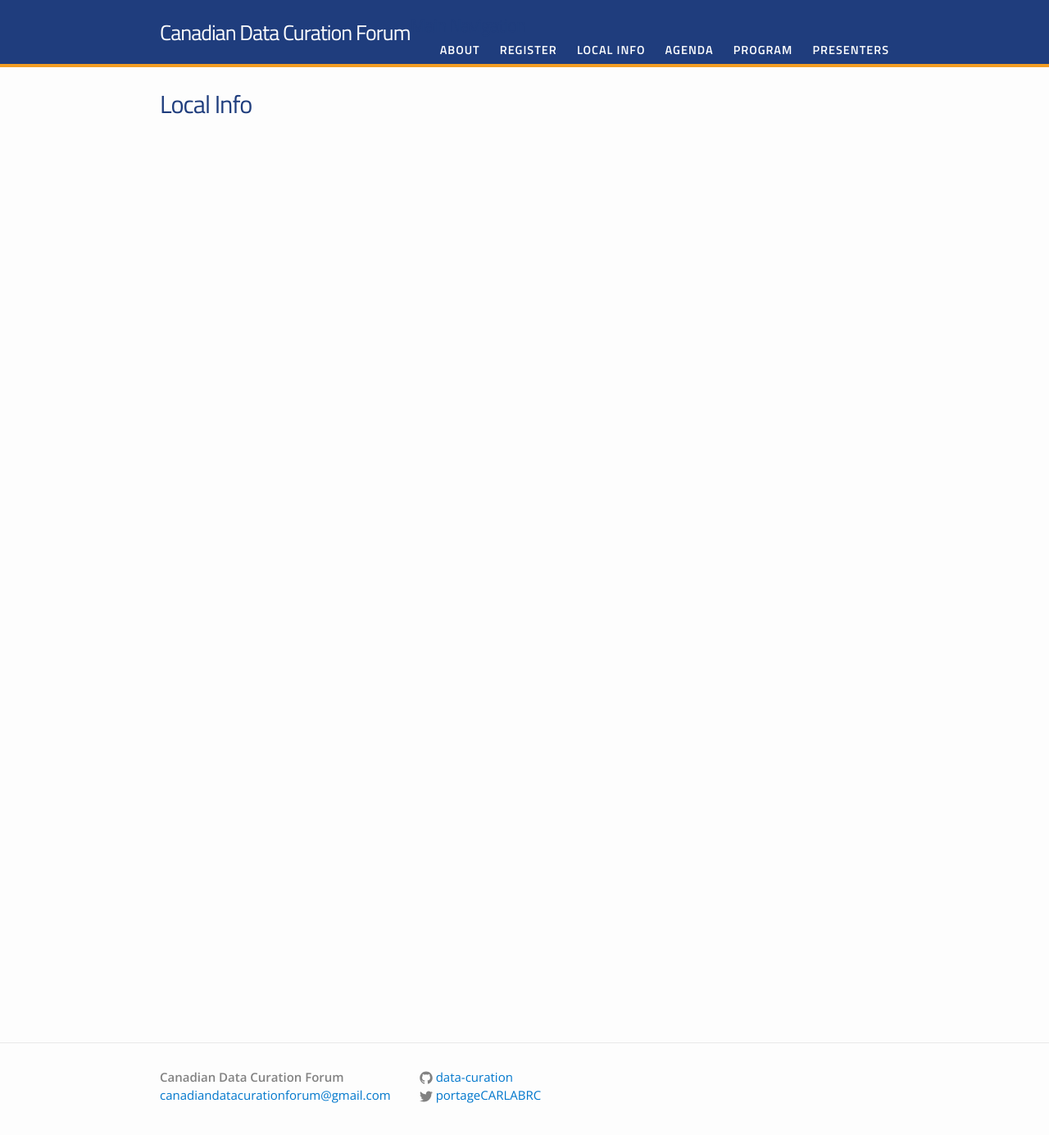
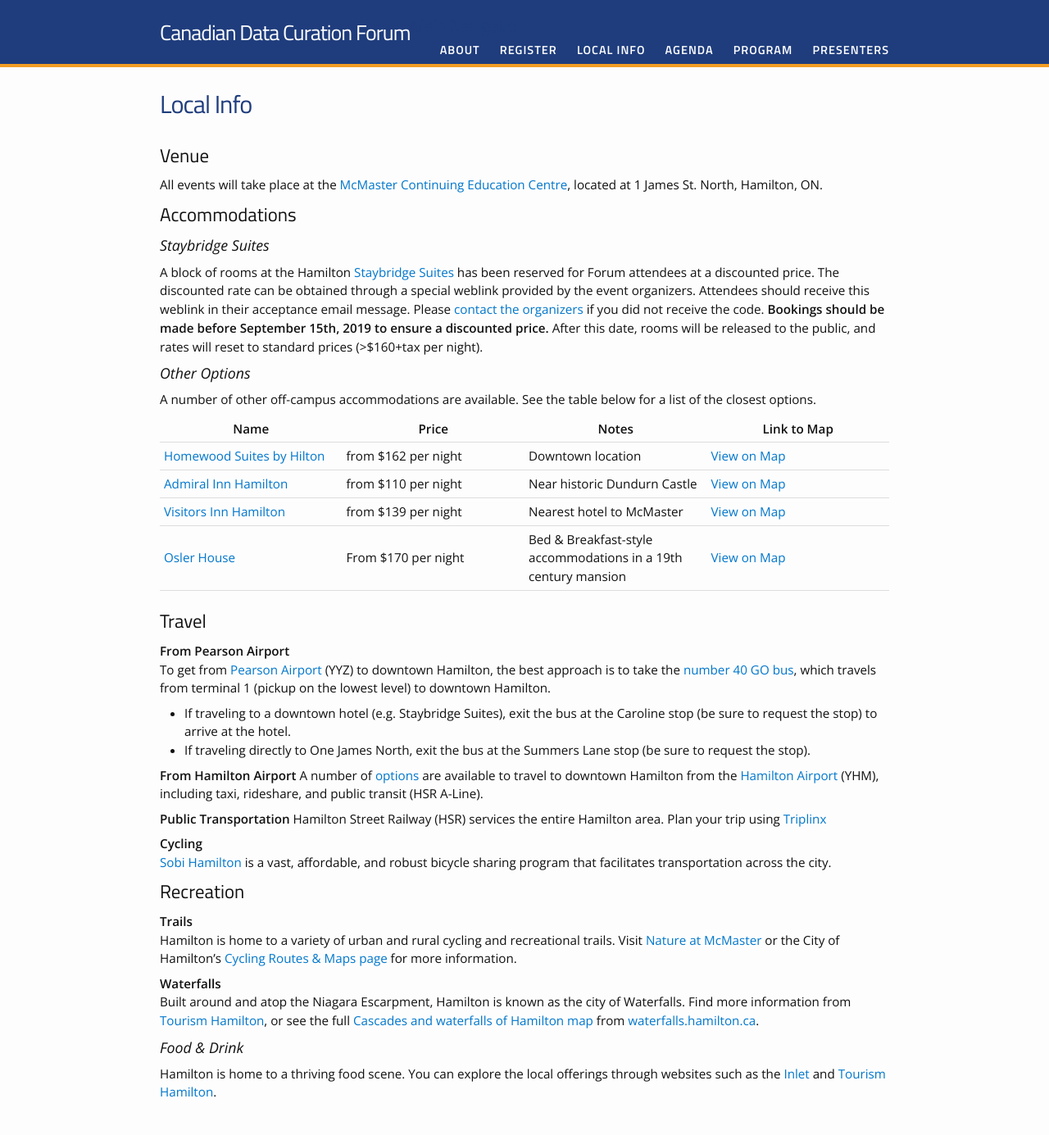
Before and after one commit to data-curation/data-curation.github.io, a Jekyll site: the page built from local.md, in a window 1280 px wide and 1400 px high. Shown: the top 1385 px of the window at 82% size. Built offline with Jekyll 4.4.1, drawn with Linux system fonts in a browser that asks for light colours.

Commit message:
Update local.md

```diff
--- a/local.md
+++ b/local.md
@@ -3,3 +3,45 @@ layout: page
 title: Local Info
 permalink: /local/
 ---
+
+## Venue
+All events will take place at the [McMaster Continuing Education Centre](https://goo.gl/maps/5kK3S6DEB4SJ8SYV8), located at 1 James St. North, Hamilton, ON.
+
+## Accommodations
+### Staybridge Suites
+A block of rooms at the Hamilton [Staybridge Suites](https://www.ihg.com/staybridge/hotels/us/en/hamilton/yhmha/hoteldetail?cm_mmc=GoogleMaps-_-SB-_-CA-_-YHMHA) has been reserved for Forum attendees at a discounted price. The discounted rate can be obtained through a special weblink provided by the event organizers. Attendees should receive this weblink in their acceptance email message. Please [contact the organizers](mailto:canadiandatacurationforum@gmail.com) if you did not receive the code.  **Bookings should be made before September 15th, 2019 to ensure a discounted price.** After this date, rooms will be released to the public, and rates will reset to standard prices (>$160+tax per night).
+
+### Other Options
+A number of other off-campus accommodations are available. See the table below for a list of the closest options.
+
+| Name | Price | Notes |Link to Map|
+|------|-------|-------|-------|
+|[Homewood Suites by Hilton](https://homewoodsuites3.hilton.com/en/hotels/ontario/homewood-suites-by-hilton-hamilton-ontario-canada-YHMHWHW/index.html)|from $162 per night|Downtown location|[View on Map](https://www.google.com/maps/place/Homewood+Suites+by+Hilton+Hamilton,+Ontario,+Canada/@43.257136,-79.8769283,17z/data=!3m1!4b1!4m5!3m4!1s0x882c9b829f79db41:0xe5a3883733e81103!8m2!3d43.2571321!4d-79.8747396)|
+|[Admiral Inn Hamilton](https://www.admiralinn.com/hamilton/)|from $110 per night|Near historic Dundurn Castle|[View on Map](https://www.google.com/maps/place/Admiral+Inn/@43.2678324,-79.8880689,17z/data=!3m1!4b1!4m5!3m4!1s0x882c9c9d33ac8313:0xe0f0f999d587a717!8m2!3d43.2678285!4d-79.8858802)|
+|[Visitors Inn Hamilton](http://www.visitorsinn.com/)|from $139 per night|Nearest hotel to McMaster|[View on Map](https://www.google.com/maps/place/Visitors+Inn/@43.2600759,-79.8986587,17z/data=!3m1!4b1!4m5!3m4!1s0x882c9b6779f3213d:0x21cd2856c5ccd658!8m2!3d43.260072!4d-79.89647)|
+|[Osler House](http://www.oslerhouse.com/)|From $170 per night|Bed & Breakfast-style accommodations in a 19th century mansion|[View on Map](https://www.google.com/maps/place/Osler+House/@43.2609611,-79.9091193,13.88z/data=!4m13!1m2!2m1!1shotels+in+hamilton!3m9!1s0x882c8490c51347b7:0x945c8bd96dccad64!5m4!1s2019-06-11!2i3!4m1!1i2!8m2!3d43.260417!4d-79.9487543)|
+
+## Travel
+**From Pearson Airport**
+To get from [Pearson Airport](https://www.torontopearson.com/en) (YYZ) to downtown Hamilton, the best approach is to take the [number 40 GO bus](https://www.triplinx.ca/en/route-schedules/6/RouteSchedules/pearson-airport-richmond-hill-service/21/richmond-hill-centre-square-one/2?PartnerId=2), which travels from terminal 1 (pickup on the lowest level) to downtown Hamilton.
+- If traveling to a downtown hotel (e.g. Staybridge Suites), exit the bus at the Caroline stop (be sure to request the stop) to arrive at the hotel.
+- If traveling directly to One James North, exit the bus at the Summers Lane stop (be sure to request the stop).
+
+**From Hamilton Airport**
+A number of [options](https://flyhamilton.ca/transportation/) are available to travel to downtown Hamilton from the [Hamilton Airport](https://flyhamilton.ca/) (YHM), including taxi, rideshare, and public transit (HSR A-Line).
+
+**Public Transportation**
+Hamilton Street Railway (HSR) services the entire Hamilton area. Plan your trip using [Triplinx](https://www.triplinx.ca/)
+
+**Cycling**
+[Sobi Hamilton](https://hamilton.socialbicycles.com/) is a vast, affordable, and robust bicycle sharing program that facilitates transportation across the city.
+
+## Recreation
+**Trails**
+Hamilton is home to a variety of urban and rural cycling and recreational trails. Visit [Nature at McMaster](https://nature.mcmaster.ca/) or the City of Hamilton's [Cycling Routes & Maps page](https://www.hamilton.ca/streets-transportation/biking-cyclists/cycling-routes-maps) for more information.
+
+**Waterfalls**
+Built around and atop the Niagara Escarpment, Hamilton is known as the city of Waterfalls. Find more information from [Tourism Hamilton](https://tourismhamilton.com/hamilton-waterfalls), or see the full [Cascades and waterfalls of Hamilton map](http://www.waterfalls.hamilton.ca/WaterfallMaps/Waterfalls_MainMap_GeoPDF.pdf) from [waterfalls.hamilton.ca](http://www.waterfalls.hamilton.ca/default.asp?id=2).
+
+### Food & Drink
+Hamilton is home to a thriving food scene. You can explore the local offerings through websites such as the [Inlet](http://theinletonline.com/) and [Tourism Hamilton](https://tourismhamilton.com/eat).
```
